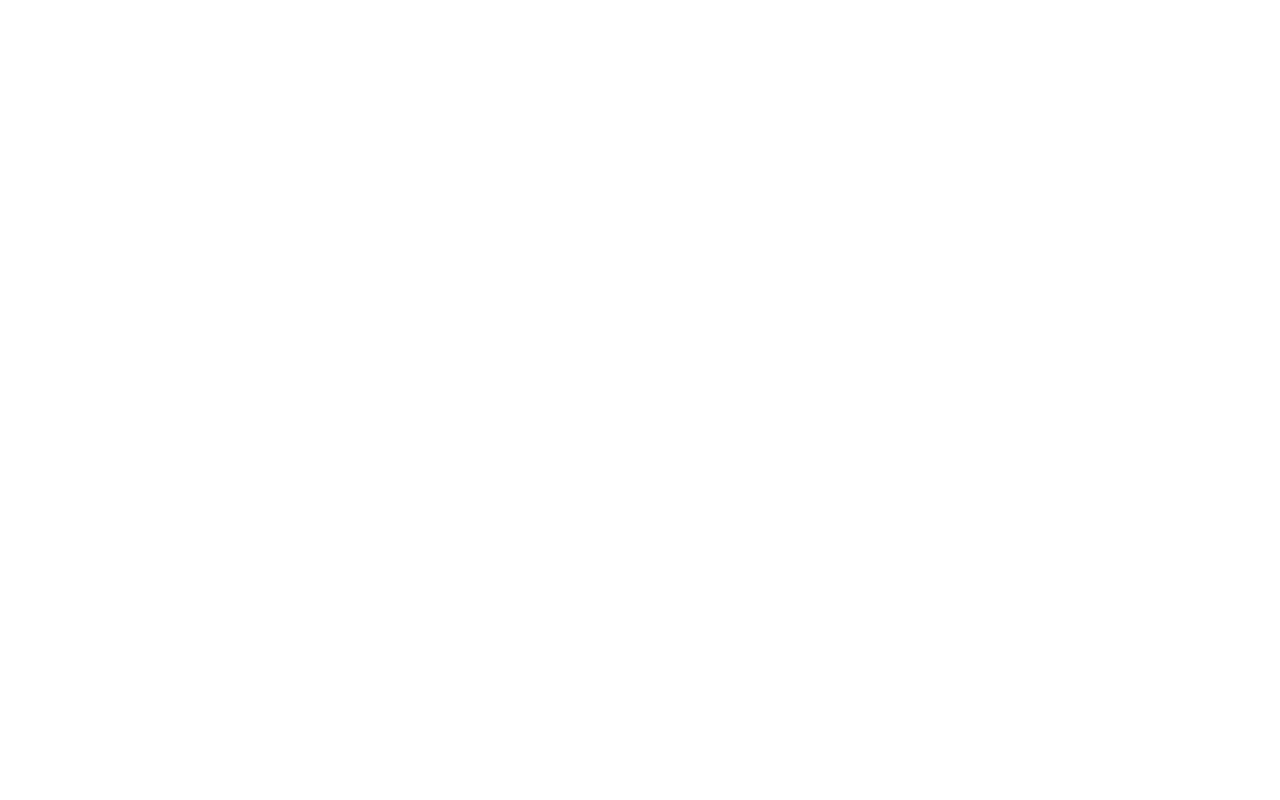
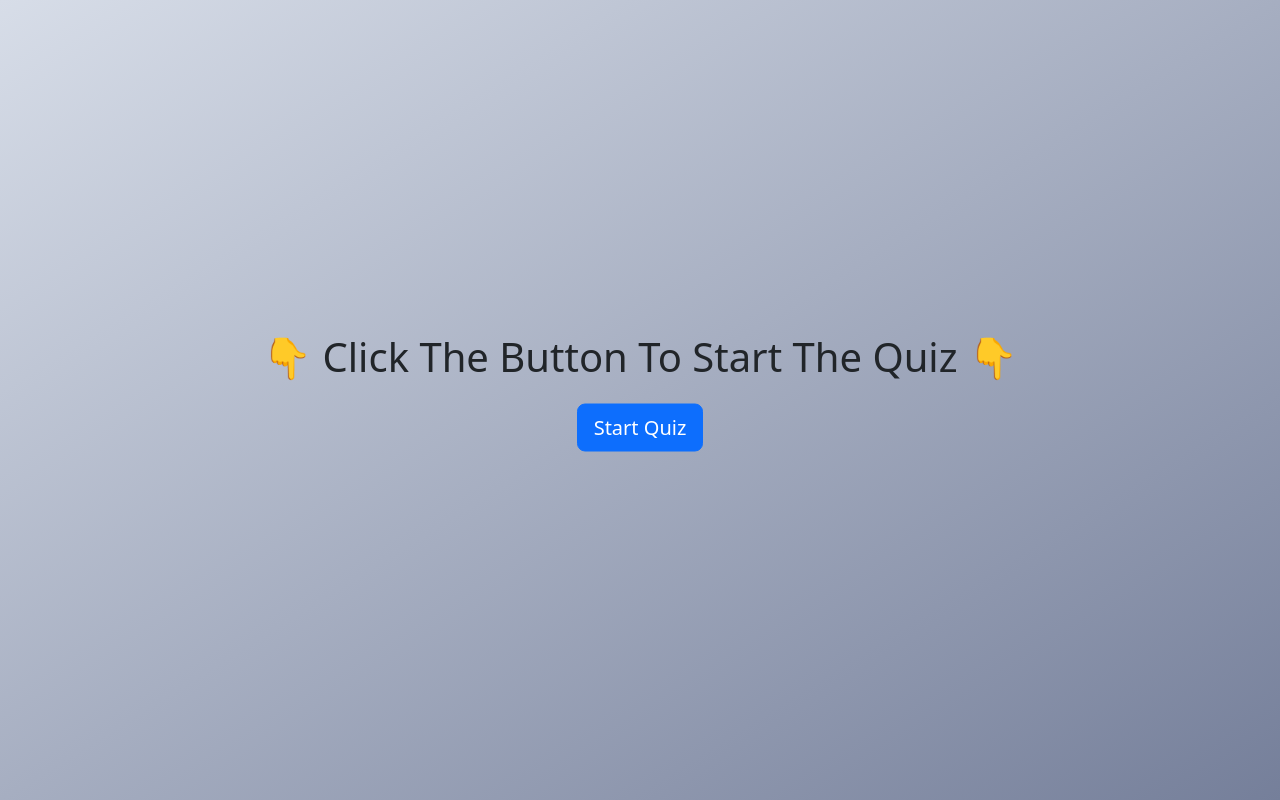
Before and after one commit to idrisabkar/Quiz, a plain HTML site: page score.html in a window 1280 px wide. Drawn offline with nearby package versions, Linux system fonts and the light colour scheme.

Commit message:
final touches

```diff
--- a/index.mjs
+++ b/index.mjs
@@ -101,6 +101,7 @@ function nextQuestion() {
     if (userInput.toUpperCase() === 'A') {
       location.reload()
     } else {
+      window.location.href = './score.html'
     }
   }
 
--- a/score.html
+++ b/score.html
@@ -4,7 +4,55 @@
     <meta charset="UTF-8" />
     <meta http-equiv="X-UA-Compatible" content="IE=edge" />
     <meta name="viewport" content="width=device-width, initial-scale=1.0" />
+    <link
+      href="https://cdn.jsdelivr.net/npm/bootstrap@5.3.0/dist/css/bootstrap.min.css"
+      rel="stylesheet"
+      integrity="sha384-9ndCyUaIbzAi2FUVXJi0CjmCapSmO7SnpJef0486qhLnuZ2cdeRhO02iuK6FUUVM"
+      crossorigin="anonymous"
+    />
+    <script
+      src="https://cdn.jsdelivr.net/npm/bootstrap@5.3.0/dist/js/bootstrap.bundle.min.js"
+      integrity="sha384-geWF76RCwLtnZ8qwWowPQNguL3RmwHVBC9FhGdlKrxdiJJigb/j/68SIy3Te4Bkz"
+      crossorigin="anonymous"
+    ></script>
     <title>Score</title>
   </head>
-  <body></body>
+  <style>
+    * {
+      padding: 0;
+      margin: 0;
+      box-sizing: border-box;
+      text-align: center;
+    }
+    body,
+    html {
+      height: 100%;
+      position: relative;
+      background-image: linear-gradient(to top left, #757f9a, #d7dde8);
+      background-repeat: no-repeat;
+    }
+
+    .container {
+      position: absolute;
+      top: 50%;
+      left: 50%;
+      margin: auto;
+      transform: translate(-50%, -50%);
+    }
+    button {
+      margin-top: 15px;
+    }
+  </style>
+  <body>
+    <div class="container">
+      <h1 id="score">👇 Click The Button To Start The Quiz 👇</h1>
+      <p>
+        <a href="./index.html">
+          <button type="button" class="btn btn-primary btn-lg">
+            Start Quiz
+          </button>
+        </a>
+      </p>
+    </div>
+  </body>
 </html>
--- a/style.css
+++ b/style.css
@@ -1,3 +1,11 @@
+body,
+html {
+  height: 100%;
+  position: relative;
+  background-image: linear-gradient(to top left, #757f9a, #d7dde8);
+  background-repeat: no-repeat;
+}
+
 body {
   font-family: 'Roboto', sans-serif;
   position: relative;
```
